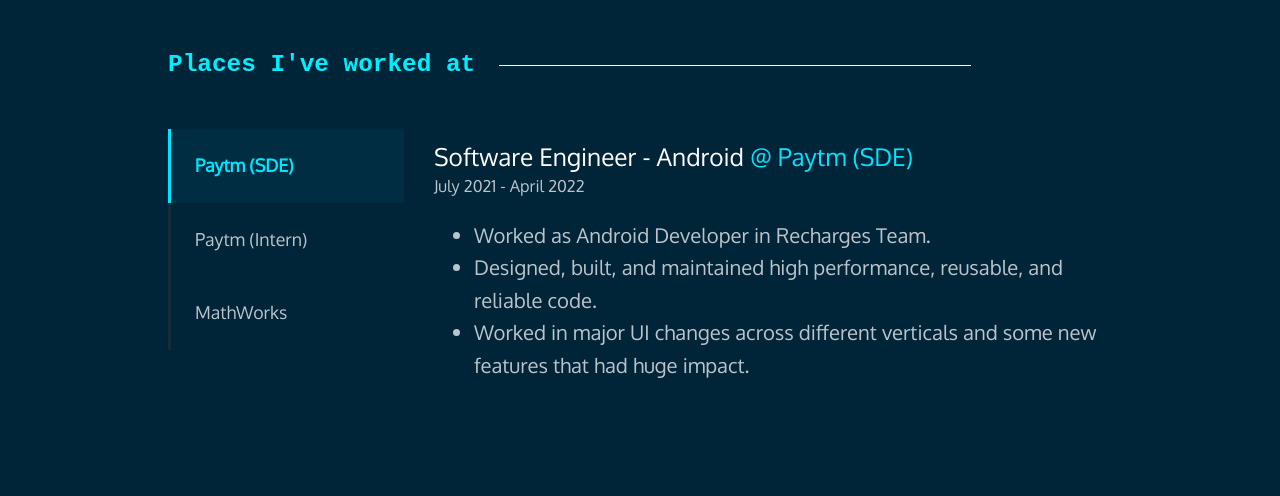
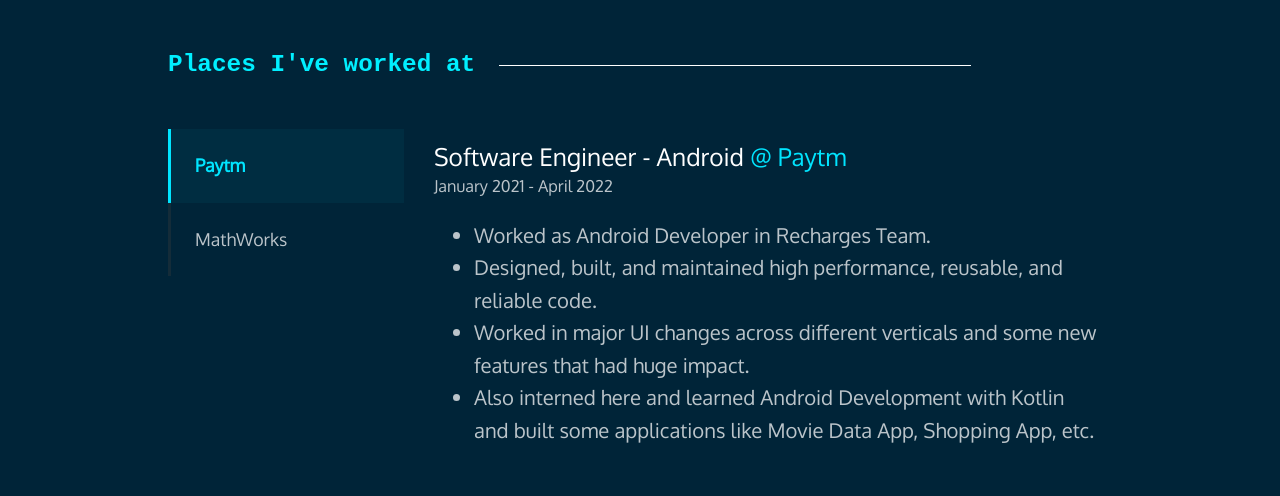
Before and after one commit to i-vishi/my-portfolio, a Next.js app: page / in a window 1280 px wide. Shown: the part 1560-2056 px from the top of the page. Built offline with nearby package versions, Linux system fonts and the light colour scheme; no server answers.

Commit message:
updated experience

```diff
--- a/components/Experience.js
+++ b/components/Experience.js
@@ -90,29 +90,30 @@
 
   const data = [
     {
-      name: "Paytm (SDE)",
+      name: "Paytm",
       id: "paytm-2",
       position: "Software Engineer - Android",
       url: "https://paytm.com",
-      timePeriod: "July 2021 - April 2022",
+      timePeriod: "January 2021 - April 2022",
       description: [
         "Worked as Android Developer in Recharges Team.",
         "Designed, built, and maintained high performance, reusable, and reliable code.",
         "Worked in major UI changes across different verticals and some new features that had huge impact.",
+        "Also interned here and learned Android Development with Kotlin and built some applications like Movie Data App, Shopping App, etc.",
       ],
     },
-    {
-      name: "Paytm (Intern)",
-      id: "paytm-1",
-      position: "SDE Intern (Android)",
-      url: "https://paytm.com",
-      timePeriod: "January 2021 - June 2021",
-      description: [
-        "Worked as an Intern in Android Team",
-        "Learned Kotlin and Android and made some projects assigned as tasks during my internship.",
-        "Some applications built during the internship - Movie Data App, Shopping App, etc",
-      ],
-    },
+//     {
+//       name: "Paytm (Intern)",
+//       id: "paytm-1",
+//       position: "SDE Intern (Android)",
+//       url: "https://paytm.com",
+//       timePeriod: "January 2021 - June 2021",
+//       description: [
+//         "Worked as an Intern in Android Team",
+//         "Learned Kotlin and Android and made some projects assigned as tasks during my internship.",
+//         "Some applications built during the internship - Movie Data App, Shopping App, etc",
+//       ],
+//     },
     {
       name: "MathWorks",
       id: "mathworks-1",
```
